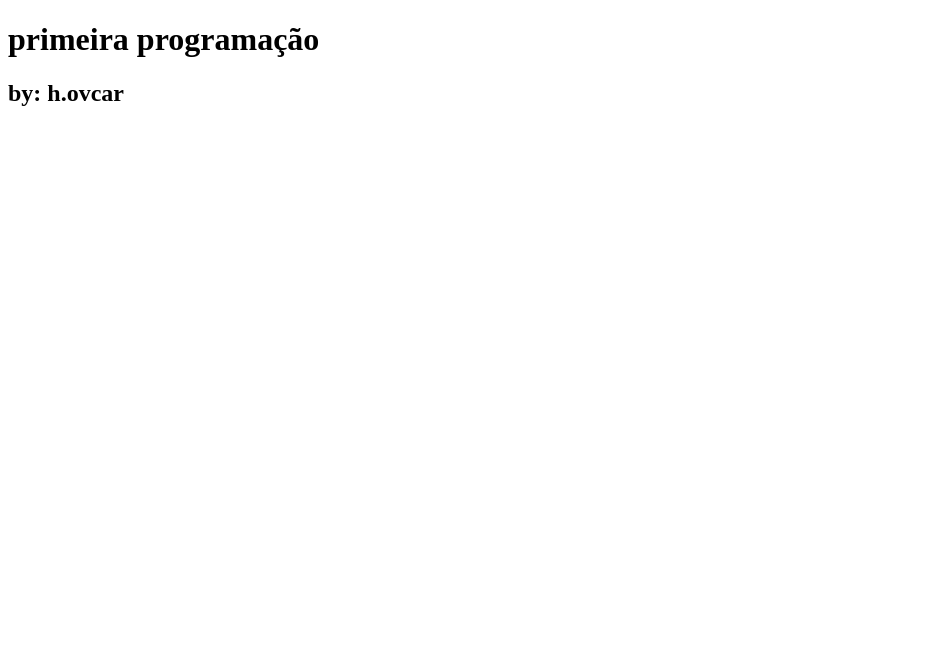
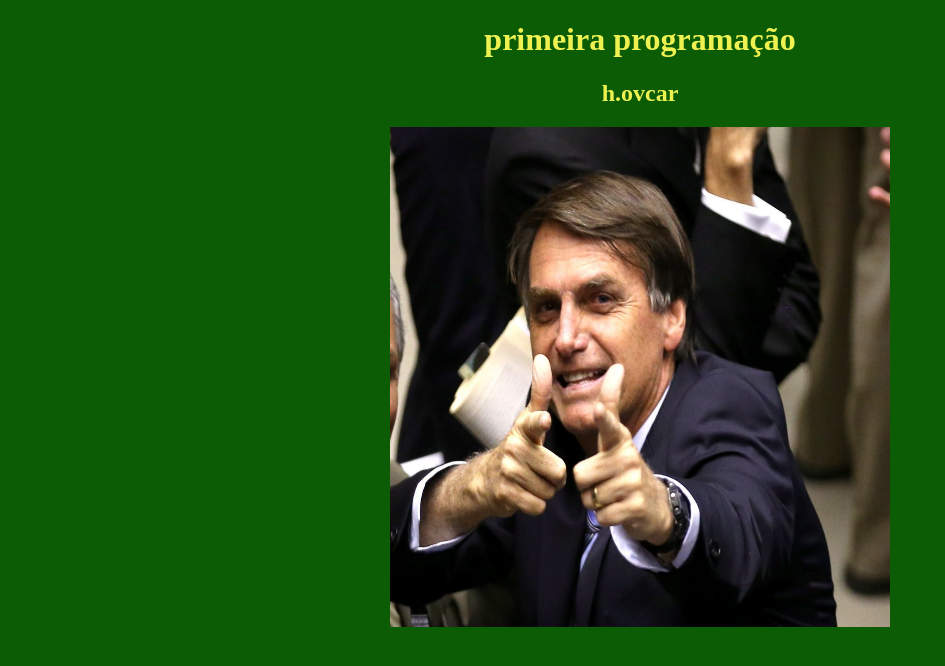
Before and after one commit to HELENAOVCAR/primeira-programa-o, a plain HTML site: page index.html in a window 1280 px wide. Shown: the whole page, without its empty margins (0-945 px from the left). Drawn offline with Linux system fonts and the light colour scheme.

Commit message:
Add files via upload

```diff
--- a/index.html
+++ b/index.html
@@ -8,6 +8,7 @@
 </head>
 <body>
    <h1>primeira programação</h1>
-   <h2>by: h.ovcar</h2>
+   <h2> h.ovcar</h2>
+   <img src="jairbolsonaro-1_0.jpg" width="500px" height="500px">
 </body>
 </html>
--- a/styles.css
+++ b/styles.css
@@ -0,0 +1,5 @@
+body {
+    text-align: center;
+    background-color: rgb(11, 92, 4);
+    color:rgb(239, 241, 81)
+}
```
Also changed, not shown: jairbolsonaro-1_0.jpg (added).
